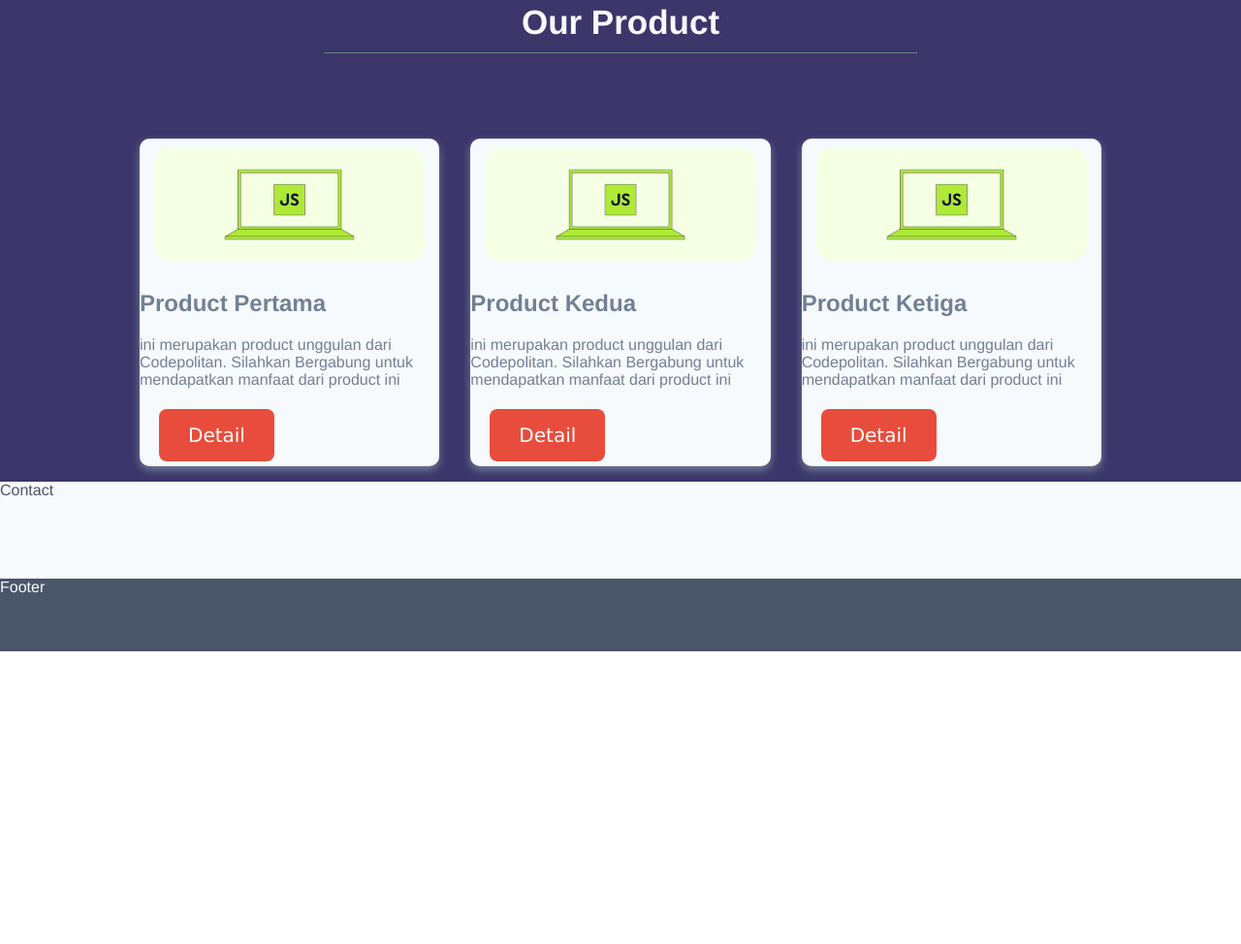
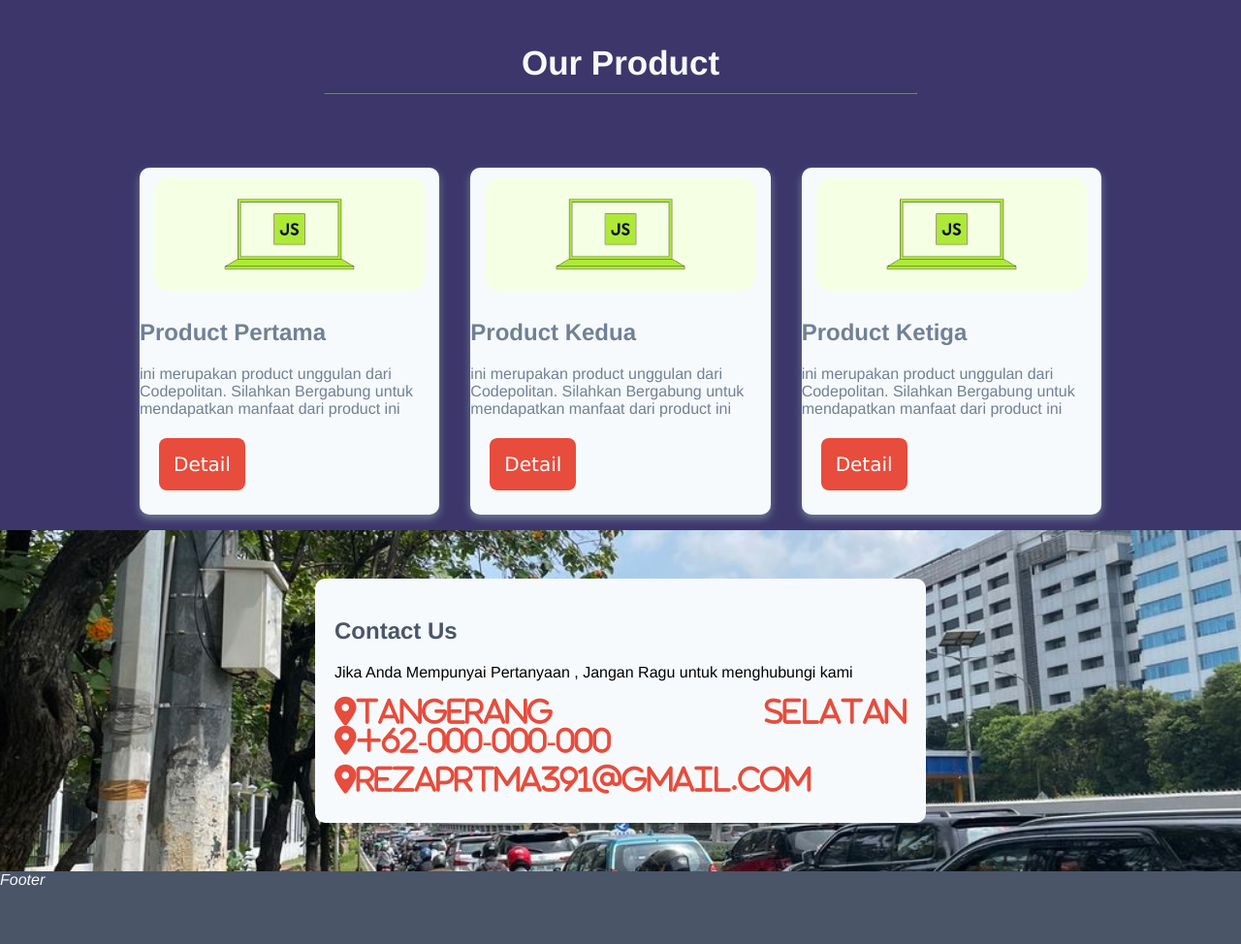
Before and after one commit to rezaprtma391/project-sass, a plain HTML site: page index.html in a window 1280 px wide. Shown: the part 908-1882 px from the top of the page at 97% size. Before the commit the page ends 1580 px from the top, so only its background shows below. Drawn offline with Linux system fonts and the light colour scheme.

Commit message:
contact-us

```diff
--- a/index.html
+++ b/index.html
@@ -4,6 +4,10 @@
     <meta charset="UTF-8" />
     <meta name="viewport" content="width=device-width, initial-scale=1.0" />
     <link rel="stylesheet" href="sass-input.css" />
+    <link
+      rel="stylesheet"
+      href="path/to/font-awesome/css/font-awesome.min.css"
+    />
     <title>Sass</title>
   </head>
   <body>
@@ -81,7 +85,11 @@
         </div>
         <div class="product-item">
           <div class="product-header">
-            <img src="image/images.png" alt="js" />
+            <img
+              src="image/images.png
+            "
+              alt="js"
+            />
           </div>
           <div class="product-content">
             <h2>Product Ketiga</h2>
@@ -96,7 +104,17 @@
         </div>
       </div>
     </section>
-    <section class="contact">Contact</section>
+    <section class="contact">
+      <div class="info">
+        <h1>Contact Us</h1>
+        <p>
+          Jika Anda Mempunyai Pertanyaan , Jangan Ragu untuk menghubungi kami
+        </p>
+        <i><Selatan class="fa fa-map-marker">Tangerang Selatan</i<br />
+        <i class="fa fa-map-marker">+62-000-000-000</i><br />
+        <i class="fa fa-map-marker">rezaprtma391@gmail.com</i><br />
+      </div>
+    </section>
     <section class="footer">Footer</section>
   </body>
 </html>
--- a/sass-input.scss
+++ b/sass-input.scss
@@ -14,7 +14,6 @@ body {
 .navbar {
   background-color: $light-color;
   overflow: hidden;
-  height: 50px;
   a {
     color: $gray-color;
     float: left;
@@ -38,9 +37,9 @@ body {
     padding: 5px;
   }
 }
-@media screen and (max-width:800px) {
+@media screen and (max-width: 800px) {
   .navbar {
-    a{
+    a {
       float: none;
       width: 100%;
     }
@@ -90,7 +89,7 @@ body {
 }
 .button-basic {
   border: none;
-  padding: 15px 30px;
+  padding: 15px 15px;
   text-align: center;
   font-size: 20px;
   cursor: pointer;
@@ -110,23 +109,28 @@ body {
   background-color: $gray;
 }
 .grid-container {
-  display: grid;
-  grid-template-columns: auto auto auto;
-  padding: 20px;
+  box-sizing: border-box;
 }
-@mixin item($start, $end) {
-  grid-column-start: $start;
-  grid-column-end: $end;
+@mixin item($value) {
+  width: $value;
+  float: left;
+  @media screen and (max-width: 800px) {
+    float: none;
+    width: 100%;
+  }
 }
 .item-sepertiga {
-  @include item(1, 2);
+  @include item(33%);
 }
 .item-seperdua {
-  @include item(2, 3);
+  @include item(66%);
 }
 .about {
   background-image: linear-gradient(to bottom right, $light-gray, $light-color);
-  height: 400px;
+  min-height: 400px;
+  @media screen and (max-width: 800px) {
+    text-align: center;
+  }
   img {
     border-radius: 100%;
     padding: 20px;
@@ -164,7 +168,7 @@ body {
   display: flex;
   align-items: stretch;
   justify-content: space-around;
-  margin-top: 32px;
+  margin-top: 20px;
   margin-left: 10vw;
   margin-right: 10vw;
   @media screen and (max-width: 800px) {
@@ -187,7 +191,7 @@ body {
     }
     .product-footer {
       padding: 20px;
-      margin-top: 10px;
+      margin-bottom: 20px;
     }
     @media screen and (max-width: 800px) {
       width: 100%;
@@ -195,9 +199,35 @@ body {
   }
 }
 .contact {
-  background-color: $light-color;
-  color: $gray-color;
-  height: 100px;
+  background-image: url("image/https___asset.kgnewsroom.com_photo_pre_2023_03_27_6540bb84-7c60-463d-9a49-6c4640be6a00_jpg.jpg");
+  background-position: center;
+  background-repeat: no-repeat;
+  background-size: cover;
+  position: relative;
+  padding: 50px;
+  .info{
+    width: 50%;
+    @media screen and (max-width:800px) {
+      width: 75%;
+    }
+    background-color: $light-color;
+    display: block;
+    margin-left: auto;
+    margin-right: auto;
+    padding: 20px;
+    text-align: justify;
+    border-radius: 10px;
+    i{
+      color: $red-color;
+      font-size: 30px;
+      margin-right: 10px;
+      margin-bottom: 10px;
+    }
+    h1{
+      color: $gray-color;
+      size: 35px;
+    }
+  }
 }
 .footer {
   background-color: $gray-color;
```
Also changed, not shown: image/https___asset.kgnewsroom.com_photo_pre_2023_03_27_6540bb84-7c60-463d-9a49-6c4640be6a00_jpg.jpg (added), sass-input.css, 1 other file.
